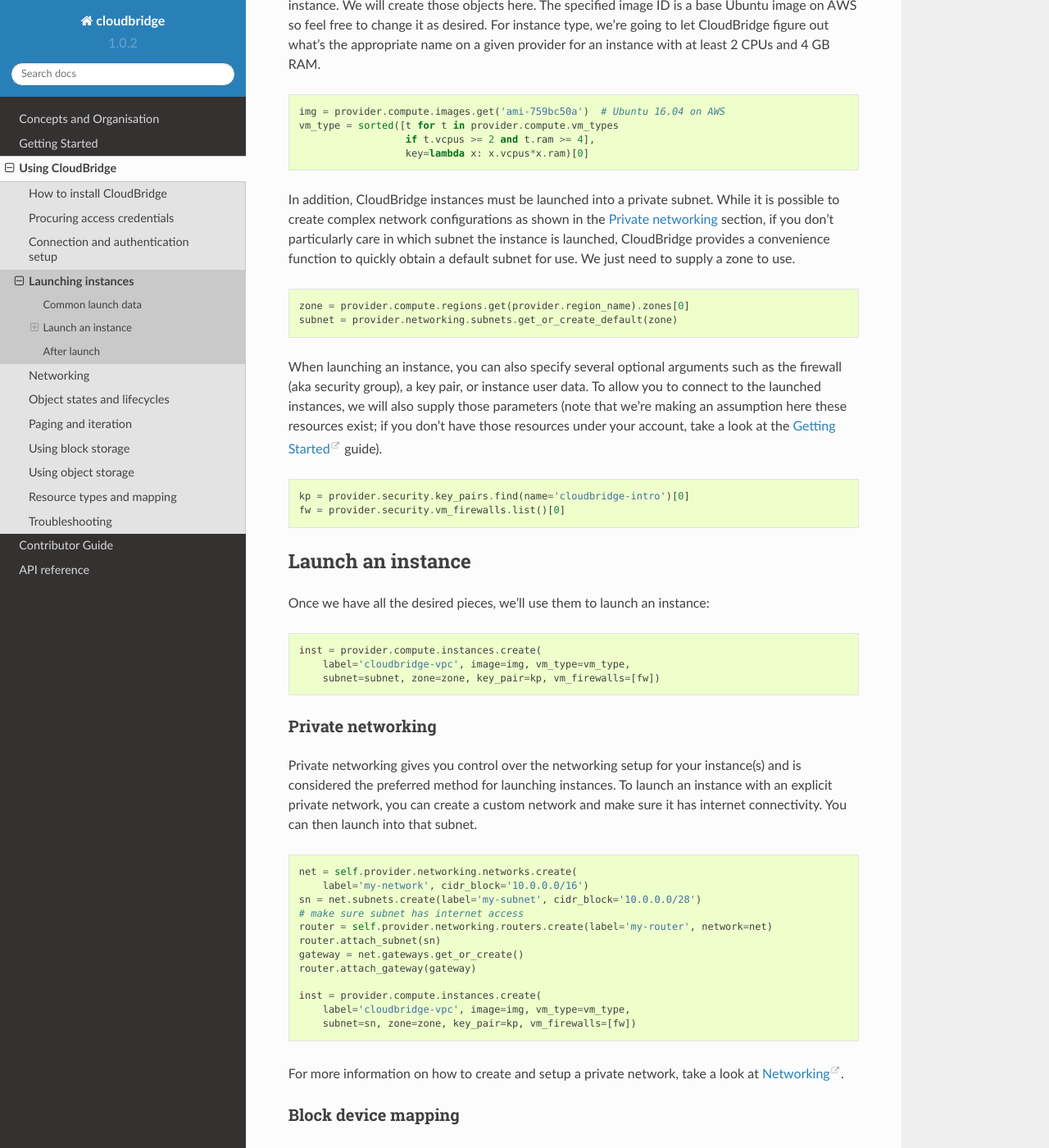
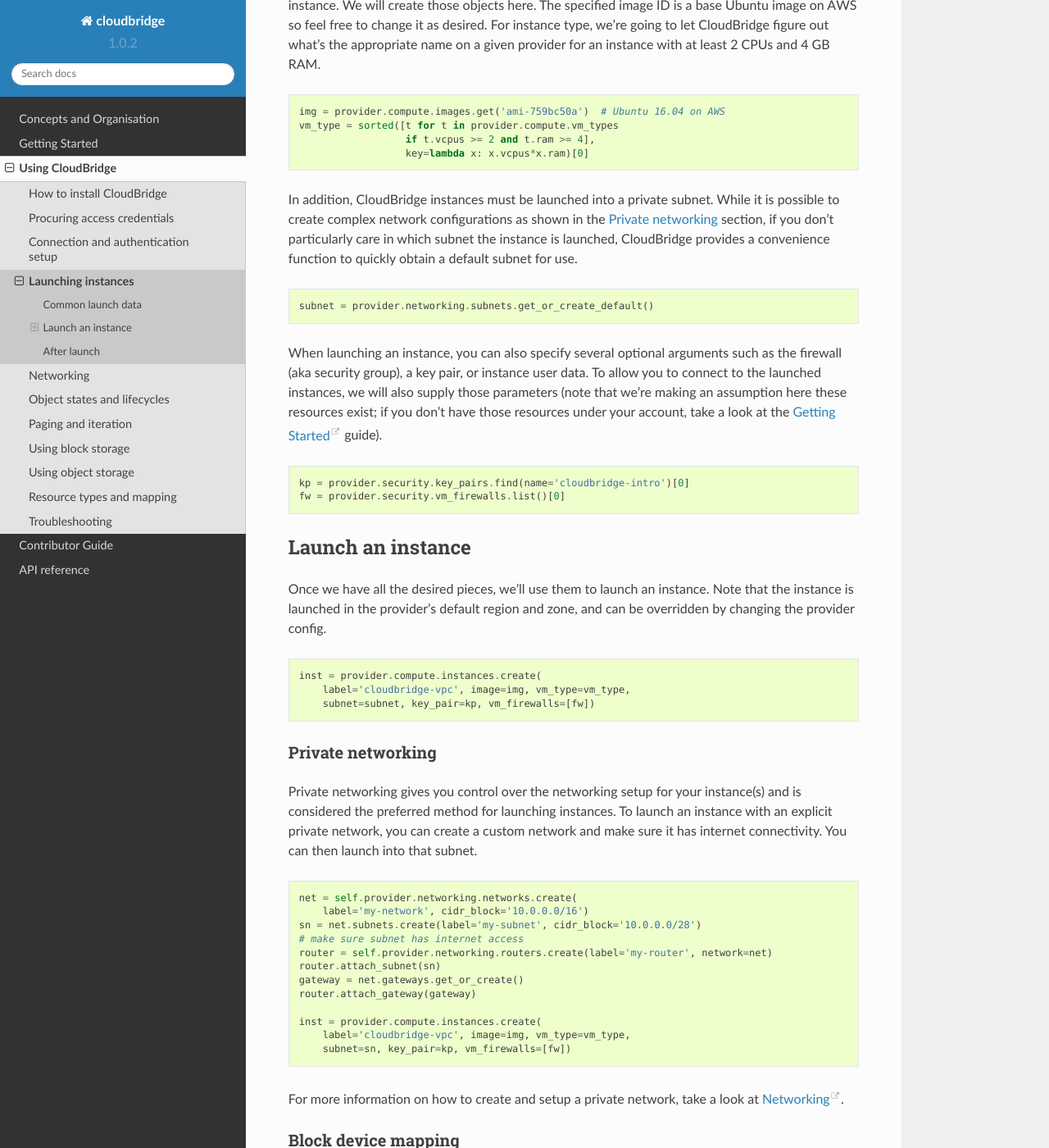
Before and after one commit to CloudVE/cloudbridge, a Sphinx documentation site: the page built from docs/topics/launch.rst, in a window 1280 px wide and 1400 px high, scrolled down 298 px. Shown: the whole window at 82% size. Built offline with Sphinx 7.4.7 and the Read the Docs theme 2.0.0, drawn with Linux system fonts in a browser that asks for light colours.

Commit message:
Updated docs with zone specific provider change

```diff
--- a/docs/getting_started.rst
+++ b/docs/getting_started.rst
@@ -87,8 +87,8 @@ Google Compute Cloud:
 
     config = {'gcp_project_name': 'project name',
               'gcp_service_creds_file': 'service_file.json',
-              'gcp_default_zone': 'us-east1-b',  # Use desired value
-              'gcp_region_name': 'us-east1'}  # Use desired value
+              'gcp_region_name': 'us-east1',  # Use desired value
+              'gcp_zone_name': 'us-east1-b'}  # Use desired value
     provider = CloudProviderFactory().create_provider(ProviderList.GCP, config)
     image_id = 'https://www.googleapis.com/compute/v1/projects/ubuntu-os-cloud/global/images/ubuntu-1804-bionic-v20181222'
 
--- a/docs/topics/block_storage.rst
+++ b/docs/topics/block_storage.rst
@@ -14,7 +14,7 @@ performed via the :class:`.VolumeService`. To start, let's create a 1GB volume.
 
 .. code-block:: python
 
-    vol = provider.storage.volumes.create('cloudbridge-vol', 1, 'us-east-1e')
+    vol = provider.storage.volumes.create('cloudbridge-vol', 1)
     vol.wait_till_ready()
     provider.storage.volumes.list()
 
--- a/docs/topics/launch.rst
+++ b/docs/topics/launch.rst
@@ -23,12 +23,11 @@ In addition, CloudBridge instances must be launched into a private subnet.
 While it is possible to create complex network configurations as shown in the
 `Private networking`_ section, if you don't particularly care in which subnet
 the instance is launched, CloudBridge provides a convenience function to
-quickly obtain a default subnet for use. We just need to supply a zone to use.
+quickly obtain a default subnet for use.
 
 .. code-block:: python
 
-    zone = provider.compute.regions.get(provider.region_name).zones[0]
-    subnet = provider.networking.subnets.get_or_create_default(zone)
+    subnet = provider.networking.subnets.get_or_create_default()
 
 When launching an instance, you can also specify several optional arguments
 such as the firewall (aka security group), a key pair, or instance user data.
@@ -44,13 +43,15 @@ if you don't have those resources under your account, take a look at the
 
 Launch an instance
 ------------------
-Once we have all the desired pieces, we'll use them to launch an instance:
+Once we have all the desired pieces, we'll use them to launch an instance.
+Note that the instance is launched in the provider's default region and zone,
+and can be overridden by changing the provider config.
 
 .. code-block:: python
 
     inst = provider.compute.instances.create(
         label='cloudbridge-vpc', image=img, vm_type=vm_type,
-        subnet=subnet, zone=zone, key_pair=kp, vm_firewalls=[fw])
+        subnet=subnet, key_pair=kp, vm_firewalls=[fw])
 
 Private networking
 ~~~~~~~~~~~~~~~~~~
@@ -73,7 +74,7 @@ that subnet.
 
     inst = provider.compute.instances.create(
         label='cloudbridge-vpc', image=img, vm_type=vm_type,
-        subnet=sn, zone=zone, key_pair=kp, vm_firewalls=[fw])
+        subnet=sn, key_pair=kp, vm_firewalls=[fw])
 
 For more information on how to create and setup a private network, take a look
 at `Networking <./networking.html>`_.
@@ -96,7 +97,7 @@ refer to :class:`.LaunchConfig`.
     inst = provider.compute.instances.create(
         label='cloudbridge-bdm', image=img,  vm_type=vm_type,
         launch_config=lc, key_pair=kp, vm_firewalls=[fw],
-        subnet=subnet, zone=zone)
+        subnet=subnet)
 
 where ``img`` is the :class:`.Image` object to use for the root volume.
 
```
Also changed, not shown: docs/topics/design_decisions.rst (+11 -0 lines), docs/topics/networking.rst (+3 -4 lines), docs/topics/setup.rst (+20 -18 lines).
